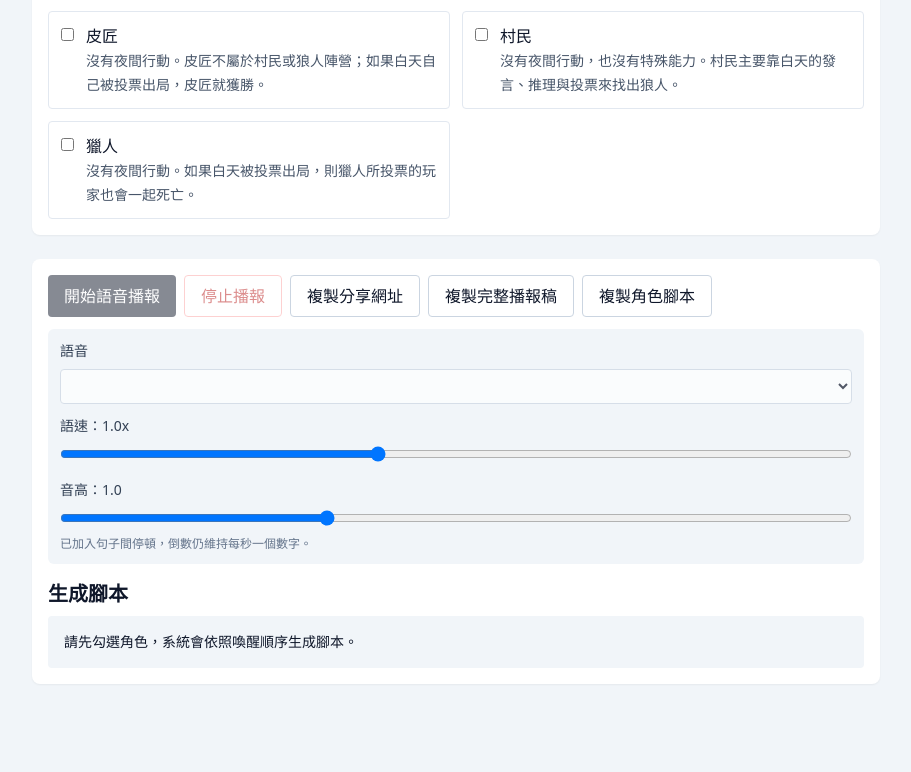
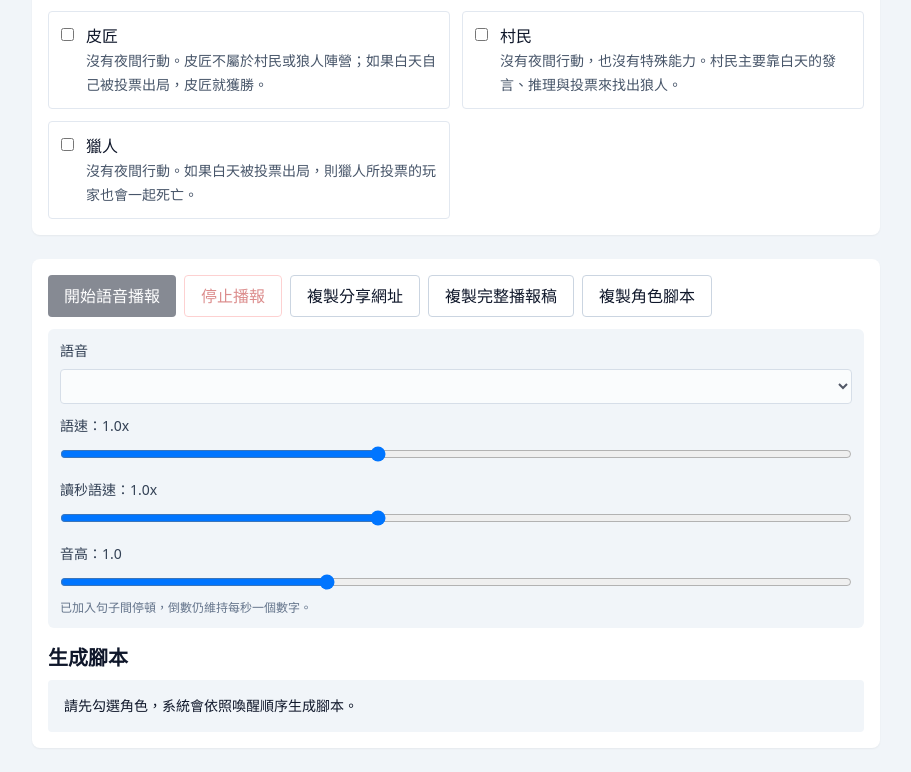
Before and after one commit to nicehorse06/onuw-helper, a Vue app: page / in a window 1280 px wide. Shown: the part 1097-1869 px from the top of the page, without its empty margins (184-1095 px from the left). Before the commit the page ends 1805 px from the top, so only its background shows below. Built offline with nearby package versions, Linux system fonts and the light colour scheme.

Commit message:
update count down speed

```diff
--- a/src/App.vue
+++ b/src/App.vue
@@ -54,6 +54,7 @@ const selected = ref<Set<string>>(new Set())
 const isPlaying = ref(false)
 const speechSupported = 'speechSynthesis' in window
 const speechRate = ref(1)
+const countdownSpeechRate = ref(1)
 const speechPitch = ref(1)
 const announceSession = ref(0)
 const closeEyesSeconds = 3
@@ -486,7 +487,7 @@ async function countDown(seconds: number, sessionId: number) {
     }
 
     const start = performance.now()
-    await speak(String(current))
+    await speak(String(current), countdownSpeechRate.value)
     if (announceSession.value !== sessionId) {
       return false
     }
@@ -504,7 +505,7 @@ async function countDown(seconds: number, sessionId: number) {
   return true
 }
 
-function speak(text: string) {
+function speak(text: string, rateOverride?: number) {
   return new Promise<void>((resolve) => {
     if (!speechSupported) {
       resolve()
@@ -519,7 +520,7 @@ function speak(text: string) {
     } else {
       utterance.lang = 'zh-TW'
     }
-    utterance.rate = speechRate.value
+    utterance.rate = rateOverride ?? speechRate.value
     utterance.pitch = speechPitch.value
     utterance.onend = () => resolve()
     utterance.onerror = () => resolve()
@@ -618,7 +619,11 @@ async function copyShareUrl() {
 }
 
 watch([selected, roleFilter], syncUrl, { deep: false })
+watch(selected, () => {
+  stopAnnounce()
+}, { deep: false })
 onMounted(() => {
+  stopAnnounce()
   restoreFromUrl()
   refreshVoices()
   if (speechSupported) {
@@ -626,6 +631,7 @@ onMounted(() => {
   }
 })
 onUnmounted(() => {
+  stopAnnounce()
   if (speechSupported) {
     window.speechSynthesis.removeEventListener('voiceschanged', refreshVoices)
   }
@@ -769,6 +775,18 @@ onUnmounted(() => {
           max="1.6"
           step="0.1"
         />
+        <label class="mb-2 mt-3 block text-sm font-medium text-slate-700" for="countdown-speech-rate">
+          讀秒語速：{{ countdownSpeechRate.toFixed(1) }}x
+        </label>
+        <input
+          id="countdown-speech-rate"
+          v-model.number="countdownSpeechRate"
+          class="w-full"
+          type="range"
+          min="0.6"
+          max="1.6"
+          step="0.1"
+        />
         <label class="mb-2 mt-3 block text-sm font-medium text-slate-700" for="speech-pitch">
           音高：{{ speechPitch.toFixed(1) }}
         </label>
```
